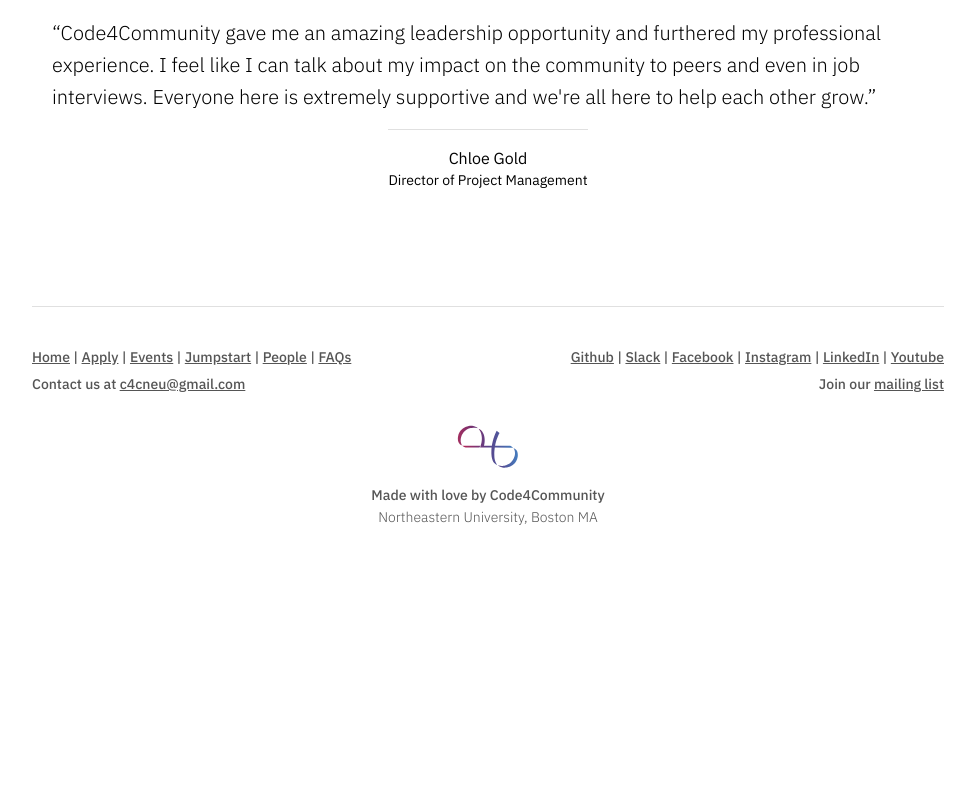
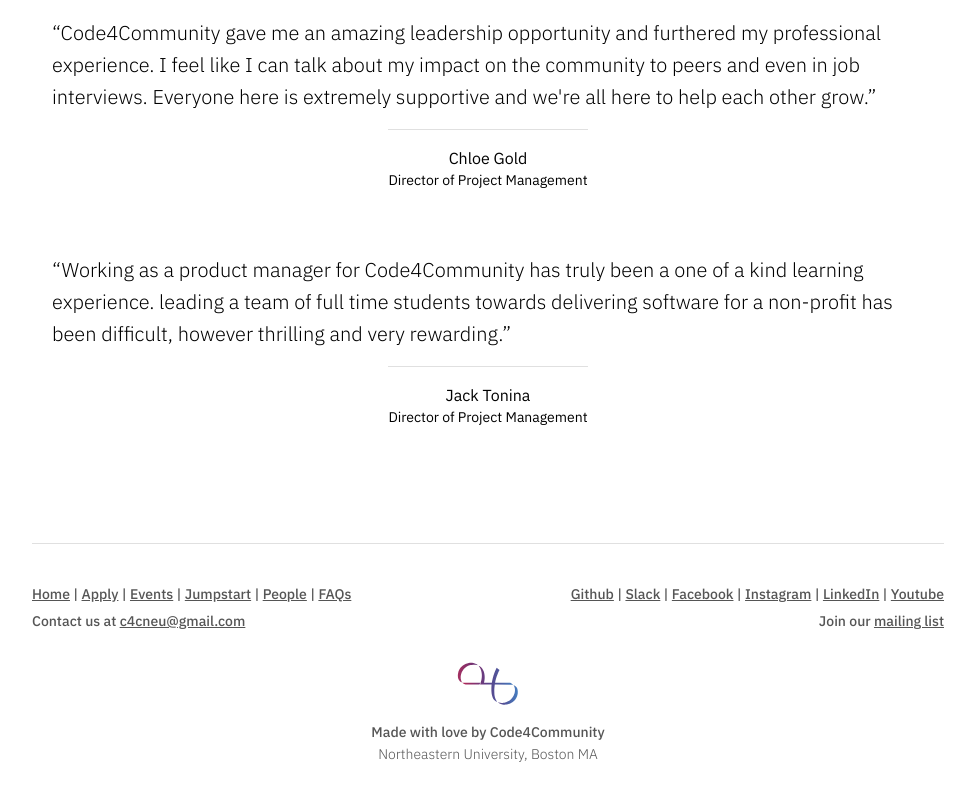
Before and after one commit to Code-4-Community/c4cneu.com, a React (Create React App) app: page /apply/project-manager in a window 1280 px wide. Shown: the part 1566-2366 px from the top of the page, without its empty margins (152-1127 px from the left). Before the commit the page ends 2135 px from the top, so only its background shows below. Built offline with nearby package versions, Linux system fonts and the light colour scheme.

Commit message:
Added testimonial from jack tonina

```diff
--- a/src/pages/apply/project-manager/ApplyProjectManager.tsx
+++ b/src/pages/apply/project-manager/ApplyProjectManager.tsx
@@ -170,6 +170,11 @@
               name="Chloe Gold"
               title="Director of Project Management"
           />
+          <TextQuoteBlock
+              quote="Working as a product manager for Code4Community has truly been a one of a kind learning experience. leading a team of full time students towards delivering software for a non-profit has been difficult, however thrilling and very rewarding."
+              name="Jack Tonina"
+              title="Director of Project Management"
+          />
         </Fade>
       </Grid>
     </Container>
```
